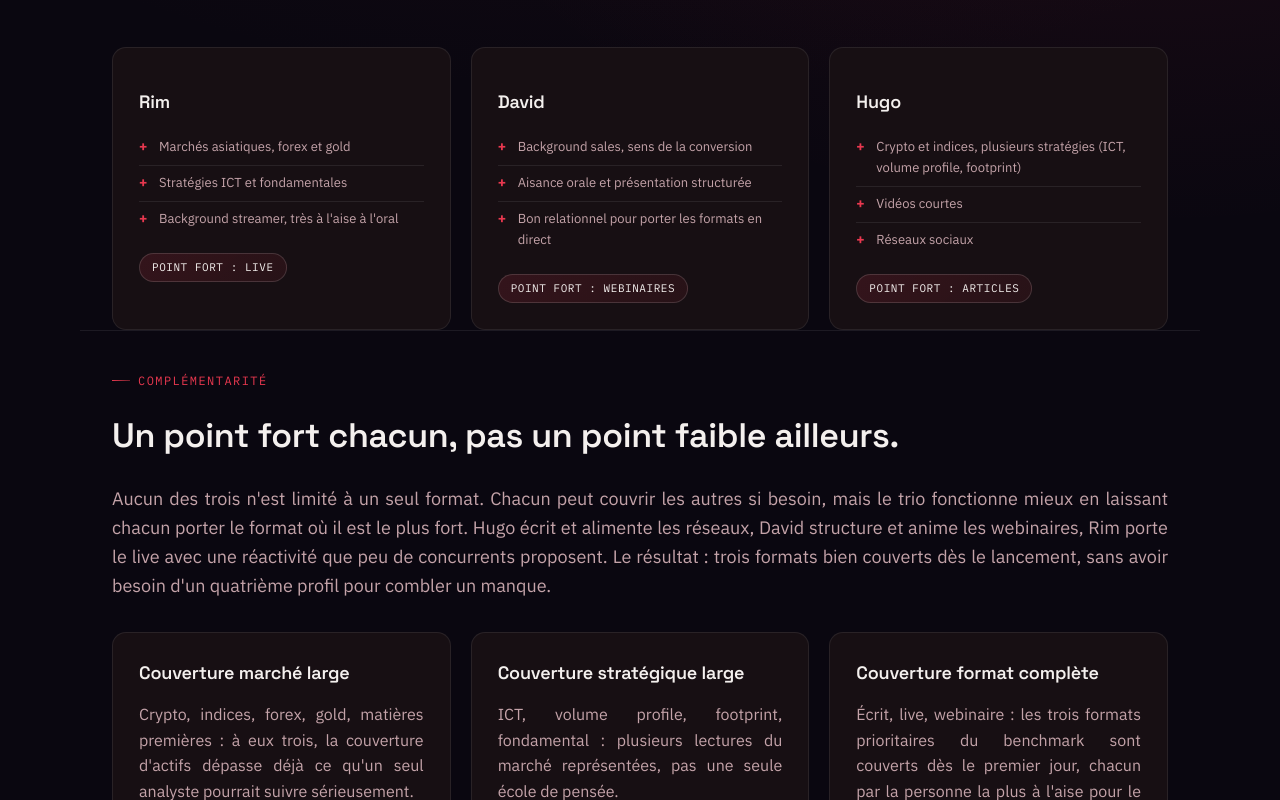
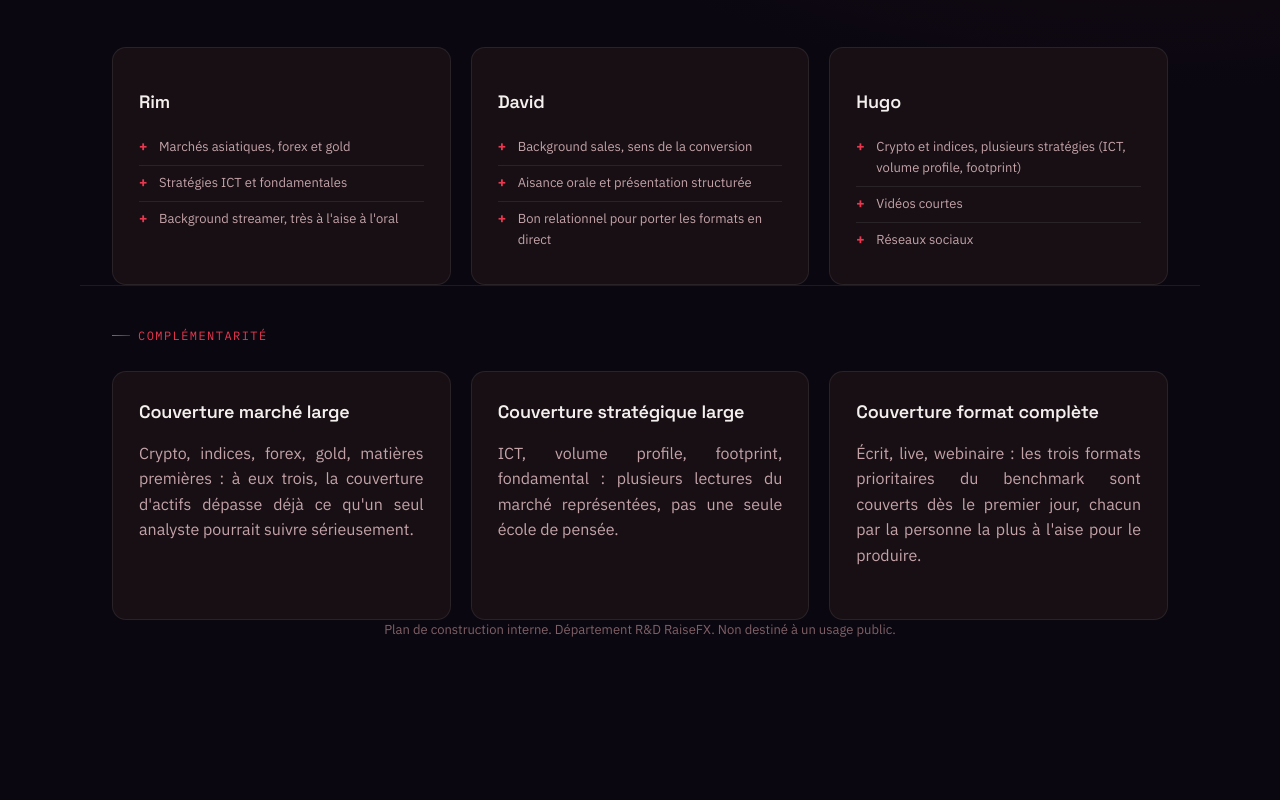
Before and after one commit to macairehugo01-glitch/idea, a website: page public/webinaire.html in a window 1280 px wide. Shown: the part 444-1244 px from the top of the page. After the commit the page ends 1084 px from the top, so only its background shows below. Drawn offline with Linux system fonts and the light colour scheme.

Commit message:
Update webinaire.html

```diff
--- a/public/webinaire.html
+++ b/public/webinaire.html
@@ -60,7 +60,6 @@
         <li>Stratégies ICT et fondamentales</li>
         <li>Background streamer, très à l'aise à l'oral</li>
       </ul>
-      <div class="signature-tag">Point fort : live</div>
     </div>
     <div class="card">
       <h3 style="margin-top:14px;">David</h3>
@@ -69,7 +68,6 @@
         <li>Aisance orale et présentation structurée</li>
         <li>Bon relationnel pour porter les formats en direct</li>
       </ul>
-      <div class="signature-tag">Point fort : webinaires</div>
     </div>
     <div class="card">
       <h3 style="margin-top:14px;">Hugo</h3>
@@ -78,15 +76,12 @@
         <li>Vidéos courtes</li>
         <li>Réseaux sociaux</li>
       </ul>
-      <div class="signature-tag">Point fort : articles</div>
     </div>
   </div>
 </section>
 
 <section class="wrap complementarite-section">
   <div class="eyebrow">Complémentarité</div>
-  <h2>Un point fort chacun, pas un point faible ailleurs.</h2>
-  <p class="lede">Aucun des trois n'est limité à un seul format. Chacun peut couvrir les autres si besoin, mais le trio fonctionne mieux en laissant chacun porter le format où il est le plus fort. Hugo écrit et alimente les réseaux, David structure et anime les webinaires, Rim porte le live avec une réactivité que peu de concurrents proposent. Le résultat : trois formats bien couverts dès le lancement, sans avoir besoin d'un quatrième profil pour combler un manque.</p>
   <div class="grid grid-3" style="margin-top:20px;">
     <div class="card">
       <h3>Couverture marché large</h3>
```
